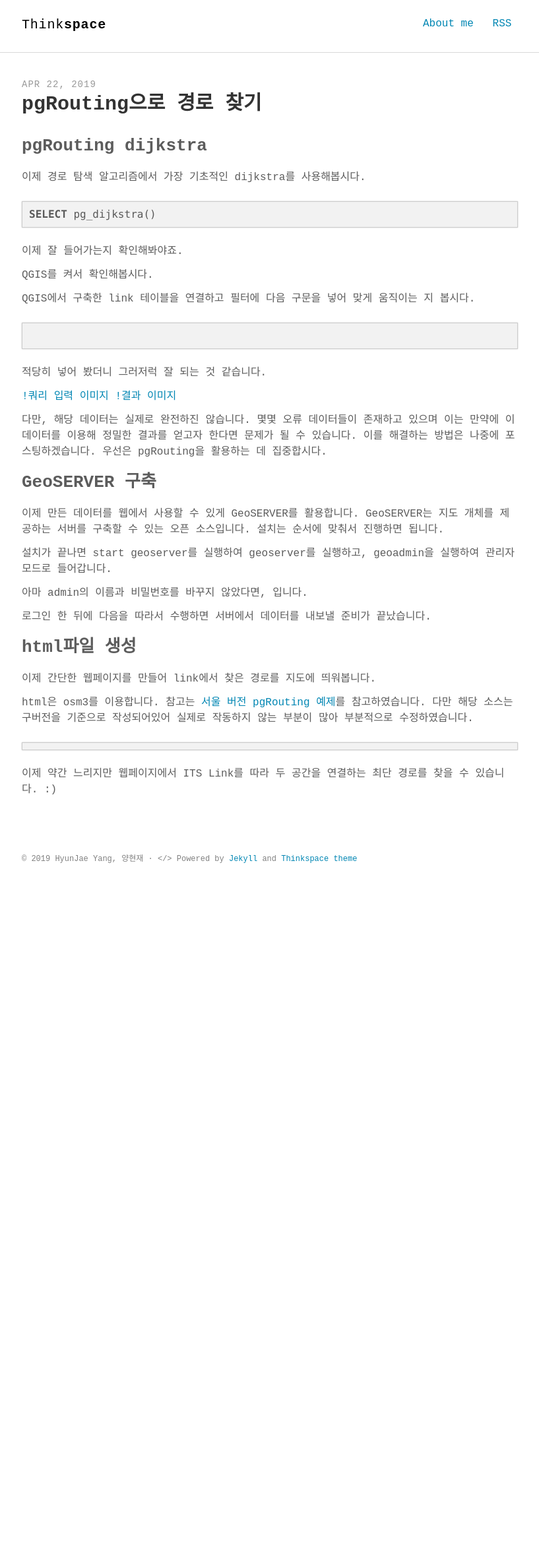
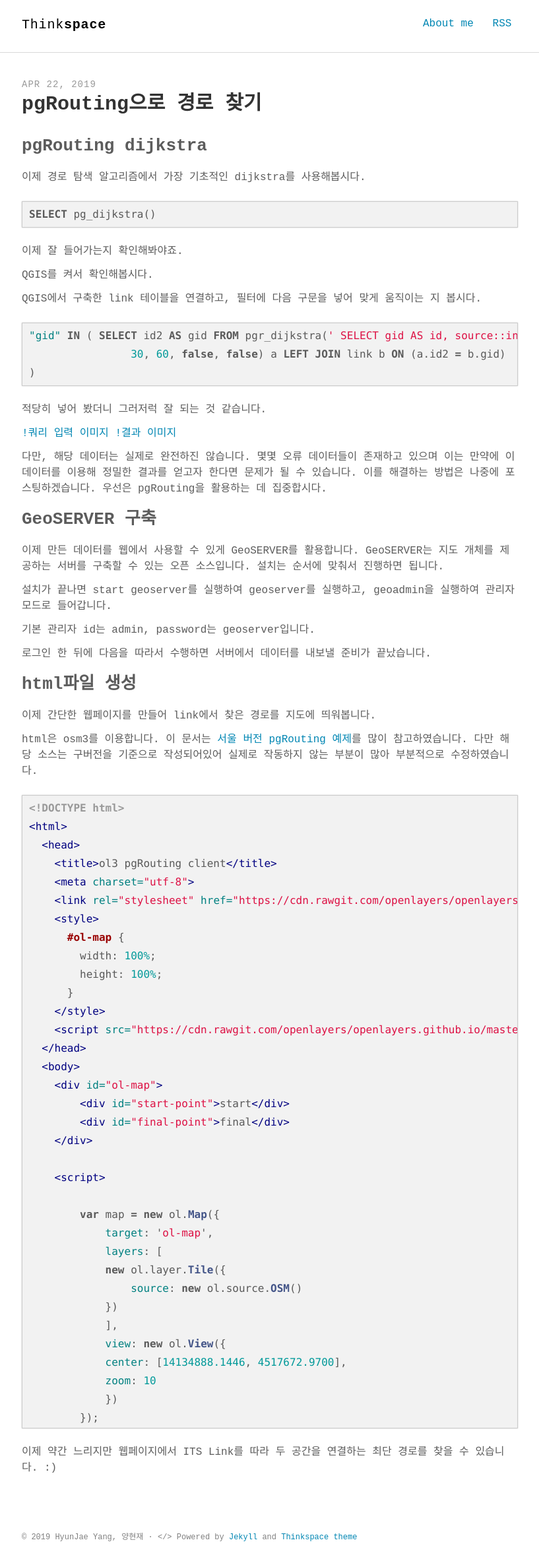
Before and after one commit to presentY1897/presenty1897.github.io_jekyll, a Jekyll site: the page built from _posts/PublicTransitRouting/2019-04-22-postgreSQL_createRoutingMap_ITS_routing.md, in a window 1280 px wide. Shown: the top 2375 px of the page at 66% size, without its empty margins (231-1048 px from the left). Built offline with Jekyll 4.4.1, drawn with Linux system fonts in a browser that asks for light colours; some web fonts are replaced.

Commit message:
pgRouting postgreSQL posting update

````diff
--- a/_posts/PublicTransitRouting/2019-04-22-postgreSQL_createRoutingMap_ITS_routing.md
+++ b/_posts/PublicTransitRouting/2019-04-22-postgreSQL_createRoutingMap_ITS_routing.md
@@ -19,11 +19,17 @@ SELECT pg_dijkstra()
 
 QGIS를 켜서 확인해봅시다.
 
-QGIS에서 구축한 link 테이블을 연결하고
-필터에 다음 구문을 넣어 맞게 움직이는 지 봅시다.
+QGIS에서 구축한 link 테이블을 연결하고, 필터에 다음 구문을 넣어 맞게 움직이는 지 봅시다.
 
 ```sql
-
+"gid" IN ( SELECT id2 AS gid FROM pgr_dijkstra('
+                SELECT gid AS id,
+                         source::integer,
+                         target::integer,
+                         length::double precision AS cost
+                        FROM link',
+                30, 60, false, false) a LEFT JOIN link b ON (a.id2 = b.gid)
+)
 ```
 
 적당히 넣어 봤더니 그러저럭 잘 되는 것 같습니다.
@@ -40,7 +46,7 @@ QGIS에서 구축한 link 테이블을 연결하고
 
 설치가 끝나면 start geoserver를 실행하여 geoserver를 실행하고, geoadmin을 실행하여 관리자 모드로 들어갑니다.
 
-아마 admin의 이름과 비밀번호를 바꾸지 않았다면, 입니다.
+기본 관리자 id는 admin, password는 geoserver입니다.
 
 로그인 한 뒤에 다음을 따라서 수행하면 서버에서 데이터를 내보낼 준비가 끝났습니다.
 
@@ -48,9 +54,101 @@ QGIS에서 구축한 link 테이블을 연결하고
 
 이제 간단한 웹페이지를 만들어 link에서 찾은 경로를 지도에 띄워봅니다.
 
-html은 osm3를 이용합니다. 참고는 [서울 버전 pgRouting 예제]()를 참고하였습니다. 다만 해당 소스는 구버전을 기준으로 작성되어있어 실제로 작동하지 않는 부분이 많아 부분적으로 수정하였습니다.
+html은 osm3를 이용합니다. 이 문서는 [서울 버전 pgRouting 예제]()를 많이 참고하였습니다. 다만 해당 소스는 구버전을 기준으로 작성되어있어 실제로 작동하지 않는 부분이 많아 부분적으로 수정하였습니다.
 
 ```html
+<!DOCTYPE html>
+<html>
+  <head>
+    <title>ol3 pgRouting client</title>
+    <meta charset="utf-8">
+    <link rel="stylesheet" href="https://cdn.rawgit.com/openlayers/openlayers.github.io/master/en/v5.3.0/css/ol.css" type="text/css">
+    <style>
+      #ol-map {
+        width: 100%;
+        height: 100%;
+      }
+    </style>
+    <script src="https://cdn.rawgit.com/openlayers/openlayers.github.io/master/en/v5.3.0/build/ol.js"></script>
+  </head>
+  <body>
+    <div id="ol-map">
+        <div id="start-point">start</div>
+        <div id="final-point">final</div>
+    </div>
+
+    <script>
+
+        var map = new ol.Map({
+            target: 'ol-map',
+            layers: [
+            new ol.layer.Tile({
+                source: new ol.source.OSM()
+            })
+            ],
+            view: new ol.View({
+            center: [14134888.1446, 4517672.9700],
+            zoom: 10
+            })
+        });
+
+        var params = {
+            LAYERS: 'pgrouting:pgrouting',
+            'TILED': true,
+            FROMAT: 'image/png'
+        };
+        var startPoint = new ol.Overlay({
+            map: map,
+            element: document.getElementById('start-point')
+        });
+        var finalPoint = new ol.Overlay({
+            map: map,
+            element: document.getElementById('final-point')
+        });
+
+        var transform = ol.proj.getTransform('EPSG:3857', 'EPSG:4326');
+
+        map.on('click', function(event) {
+            var coordinate = event.coordinate;
+            if (startPoint.getPosition() == undefined) {
+                // first click
+                startPoint.setPosition(coordinate);
+            } else if (finalPoint.getPosition() == undefined) {
+                // second click
+                finalPoint.setPosition(coordinate);
+
+                // transform the coordinates from the map projection (EPSG:3857)
+                // into the server projection (EPSG:4326)
+                var startCoord = transform(startPoint.getPosition());
+                var finalCoord = transform(finalPoint.getPosition());
+                var viewparams = [
+                'x1:' + startCoord[0], 'y1:' + startCoord[1],
+                'x2:' + finalCoord[0], 'y2:' + finalCoord[1]
+                ];
+                params.viewparams = viewparams.join(';');
+
+                // we now have the two points, create the result layer and add it to the map
+                result = new ol.layer.Image({
+                source: new ol.source.ImageWMS({
+                    url: 'http://localhost:8080/geoserver/pgrouting/wms',
+                    params: params,
+                    serverType: 'geoserver'
+                })
+                });
+                map.addLayer(result);
+                startPoint = new ol.Overlay({
+                    map: map,
+                    element: document.getElementById('start-point')
+                });
+                finalPoint = new ol.Overlay({
+                    map: map,
+                    element: document.getElementById('final-point')
+                });
+            }
+        });
+    </script>
+  </body>
+</html>
 ```
 
 이제 약간 느리지만 웹페이지에서 ITS Link를 따라 두 공간을 연결하는 최단 경로를 찾을 수 있습니다. :)
````
Also changed, not shown: _posts/PublicTransitRouting/2019-04-12-postgreSQL_createRoutingMap_summary.md (+13 -7 lines), _posts/PublicTransitRouting/2019-04-19-postgreSQL_createRoutingMap_ITS_data.md (+41 -34 lines).
